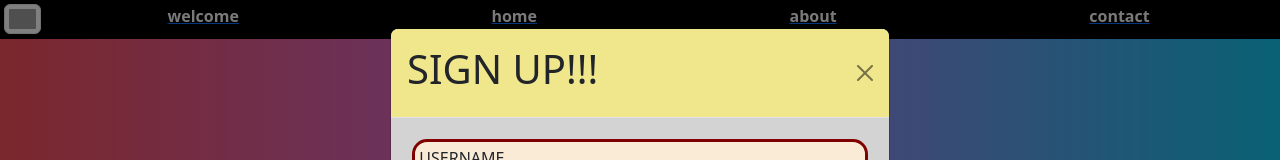
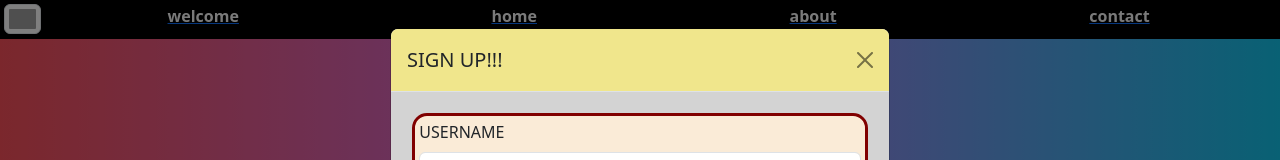
Before and after one commit to dho1115/beat-the-idols-iii, a React (Vite) app: page /register in a window 1280 px wide. Both pictures are taken after a click on the element "REGISTER". Shown: the top 160 px of the page. Built offline with nearby package versions, Linux system fonts and the light colour scheme; grey boxes are pictures that could not be loaded.

Commit message:
Removed h1.
because h1 cannot be child of h5 error?

```diff
--- a/src/components/forms/registration/Signup.jsx
+++ b/src/components/forms/registration/Signup.jsx
@@ -13,7 +13,7 @@ const Signup = ({text, registrationModal, toggle}) => {
       backdrop="static"
     >
       <ModalHeader style={{ backgroundColor: 'khaki' }} toggle={toggle}>
-        <h1 style={{textAlign: 'center', width: '100%'}}>{text}</h1>
+        {text}
       </ModalHeader>
       <ModalBody style={{backgroundColor: 'lightgrey'}}>
          <Form onSubmit={() => console.log("Submitted information!!!")} className='signupform'>
```
